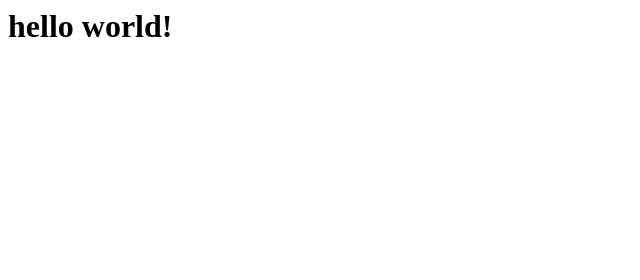
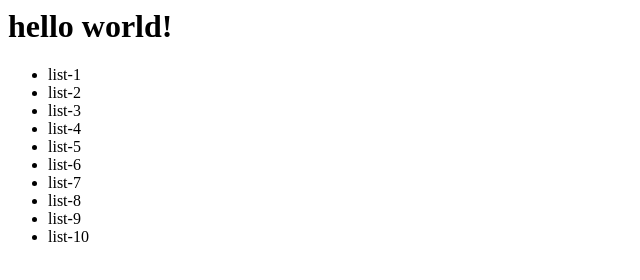
Before and after one commit to hoondal2/JS_Study, a plain HTML site: page index.html in a window 1280 px wide. Shown: the whole page, without its empty margins (0-640 px from the left). Drawn offline with Linux system fonts and the light colour scheme.

Commit message:
반복문 for와 ul/li 태그

```diff
--- /dev/null
+++ b/for.js
@@ -0,0 +1,17 @@
+// 반복문 (For statement)
+// for (시작조건; 종료조건; 변화조건) {}
+
+const ulEl = document.querySelector('ul')
+
+console.log(ulEl)
+
+for(let i = 0; i < 10; i += 1){
+    const li = document.createElement('li') // li 태그 생성
+    li.textContent = `list-${i + 1}` // li 태그에 텍스트 삽입
+    if((i + 1) % 2 === 0){ // 짝수일때
+        li.addEventListener('click', function(){ // li 태그에 이벤트 추가
+            console.log(li.textContent)
+        })
+    }
+    ulEl.appendChild(li) // ul 태그의 자식태그로 추가
+}
--- a/index.html
+++ b/index.html
@@ -4,9 +4,10 @@
     <meta http-equiv="X-UA-Compatible" content="IE=edge">
     <meta name="viewport" content="width=device-width, initial-scale=1.0">
     <title>Document</title>
-    <script src="./main.js"></script>
+    <script defer src="./for.js"></script>
 </head>
 <body>
     <h1>hello world!</h1>
+    <ul></ul>
 </body>
 </html>
```
